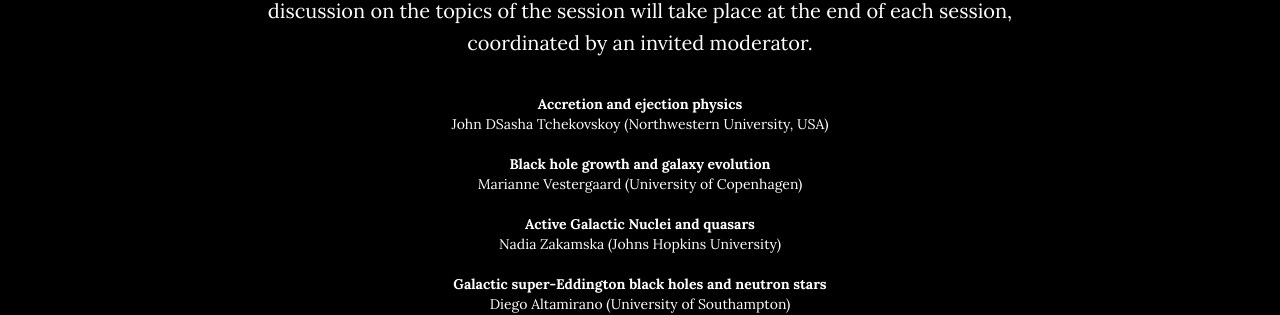
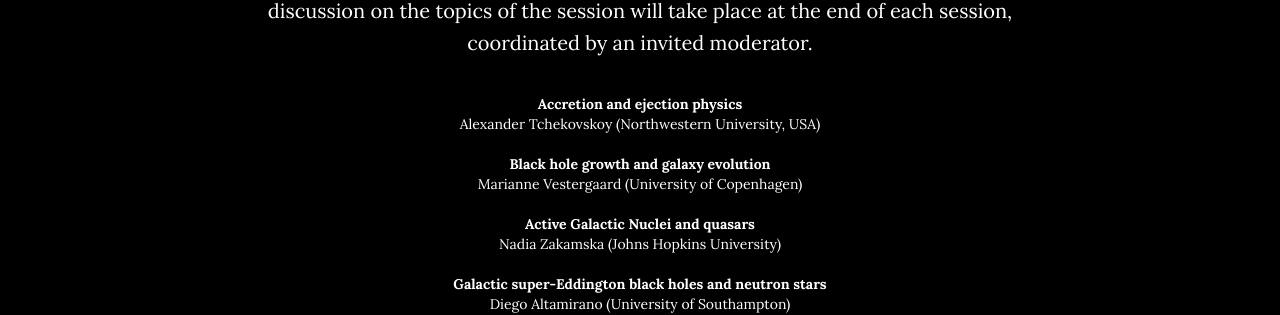
Before and after one commit to breakingthelimits/supereddington2018, a Jekyll site: the page built from index.html, in a window 1280 px wide and 900 px high, scrolled down 2136 px. Shown: the part 145-460 px from the top of the window. Built offline with Jekyll 4.4.1, drawn with Linux system fonts in a browser that asks for light colours.

Commit message:
correct Sasha-->Alexander

```diff
--- a/_includes/program.html
+++ b/_includes/program.html
@@ -10,7 +10,7 @@
 
         <b>Accretion and ejection physics </b><br />
 
-        John DSasha Tchekovskoy (Northwestern University, USA) <br /><br />
+        Alexander Tchekovskoy (Northwestern University, USA) <br /><br />
 
         <b>Black hole growth and galaxy evolution </b><br />
 
```
